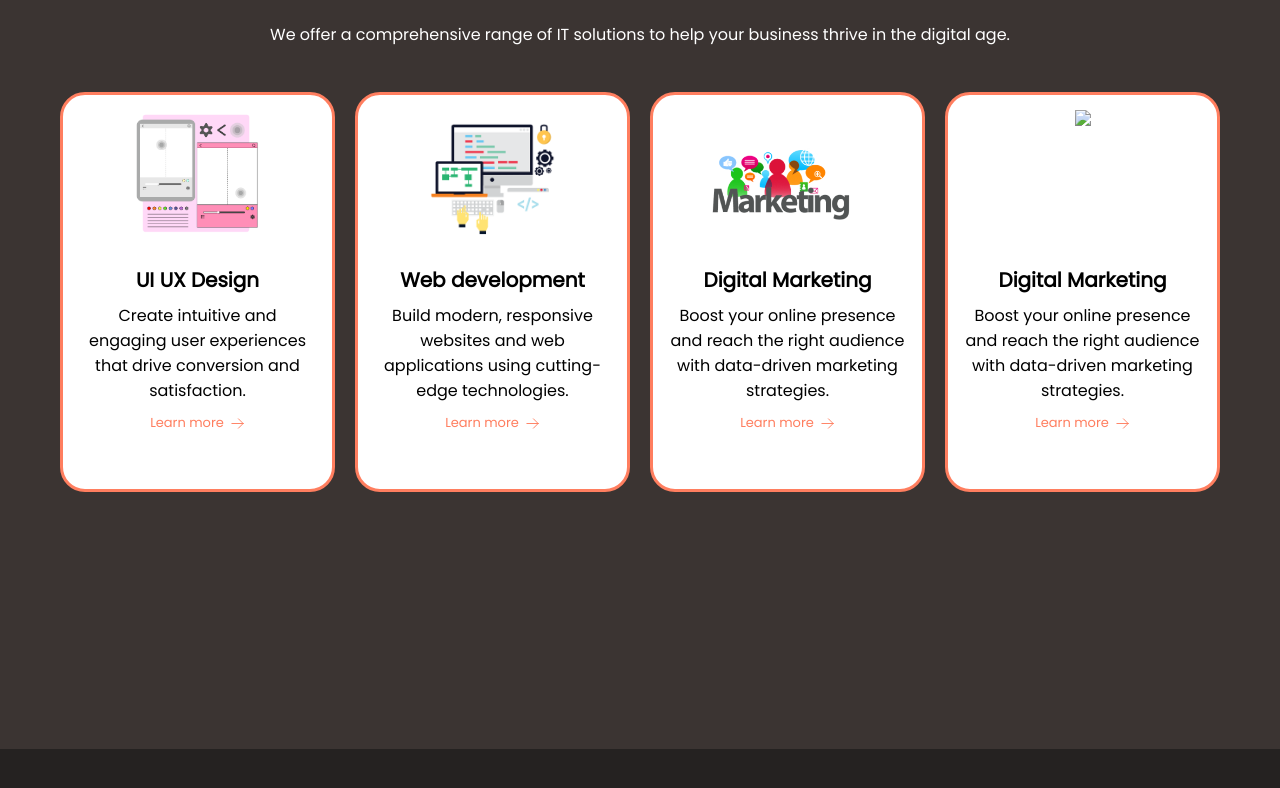
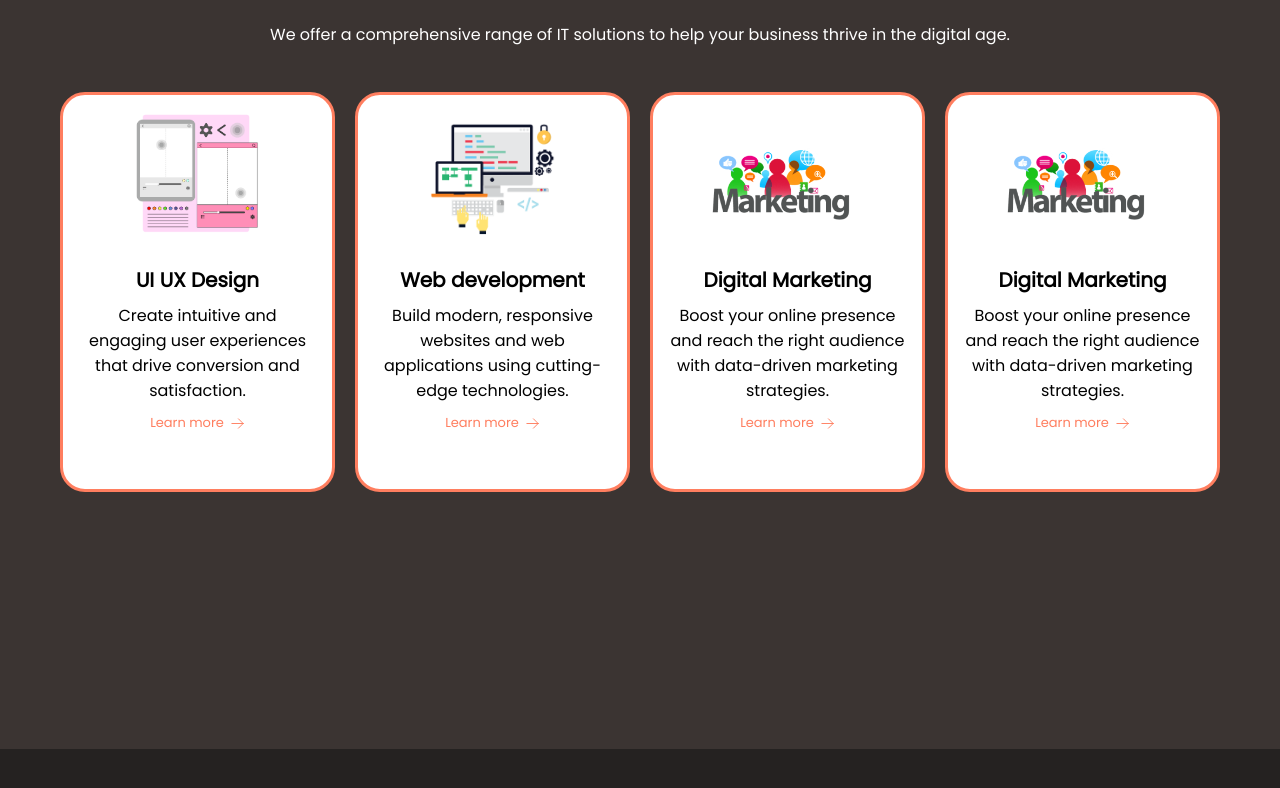
Before and after one commit to abadsharif66/zyobix-website, a plain HTML site: page index.html in a window 1280 px wide. Shown: the part 1726-2514 px from the top of the page. Drawn offline with Linux system fonts and the light colour scheme.

Commit message:
Update index.html

```diff
--- a/index.html
+++ b/index.html
@@ -114,7 +114,7 @@
                     <!-- social media card -->
                     <div class="uiux-container">
                         <div class="uiux-content">
-                            <img src="./content/image3.png" height="130px"><br>
+                            <img src="image3.png" height="130px"><br>
                             <h2>Digital Marketing</h2>
                             <h4>Boost your online presence and reach the right audience with data-driven marketing strategies.</h4>
 
```
